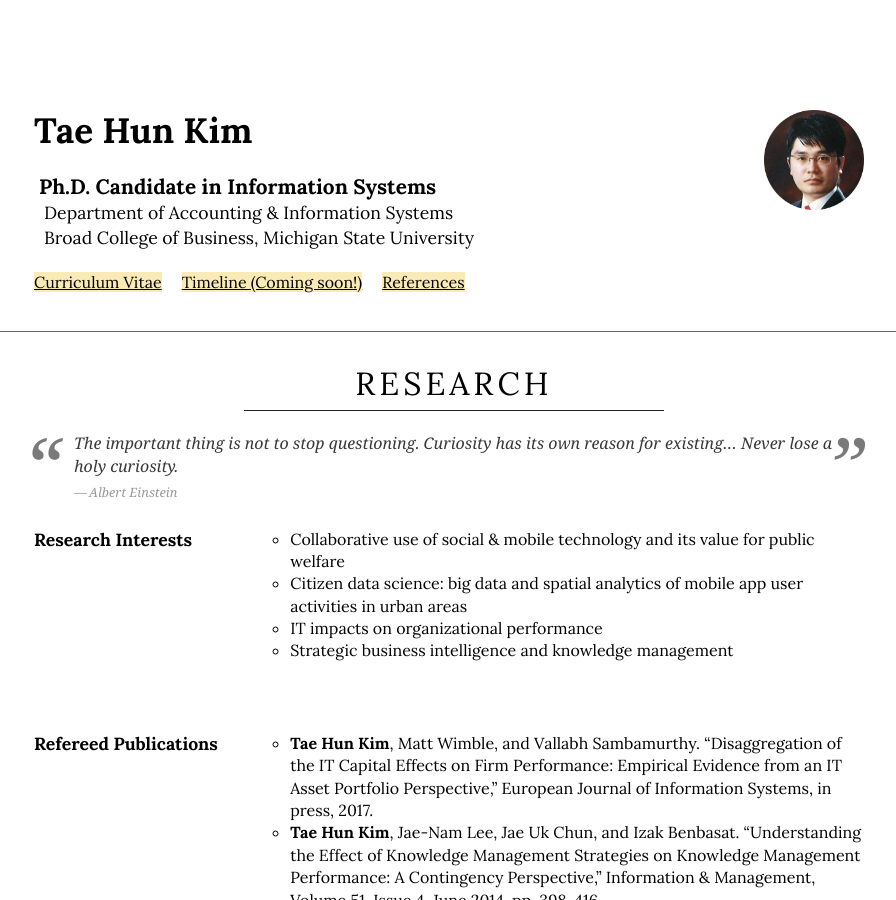
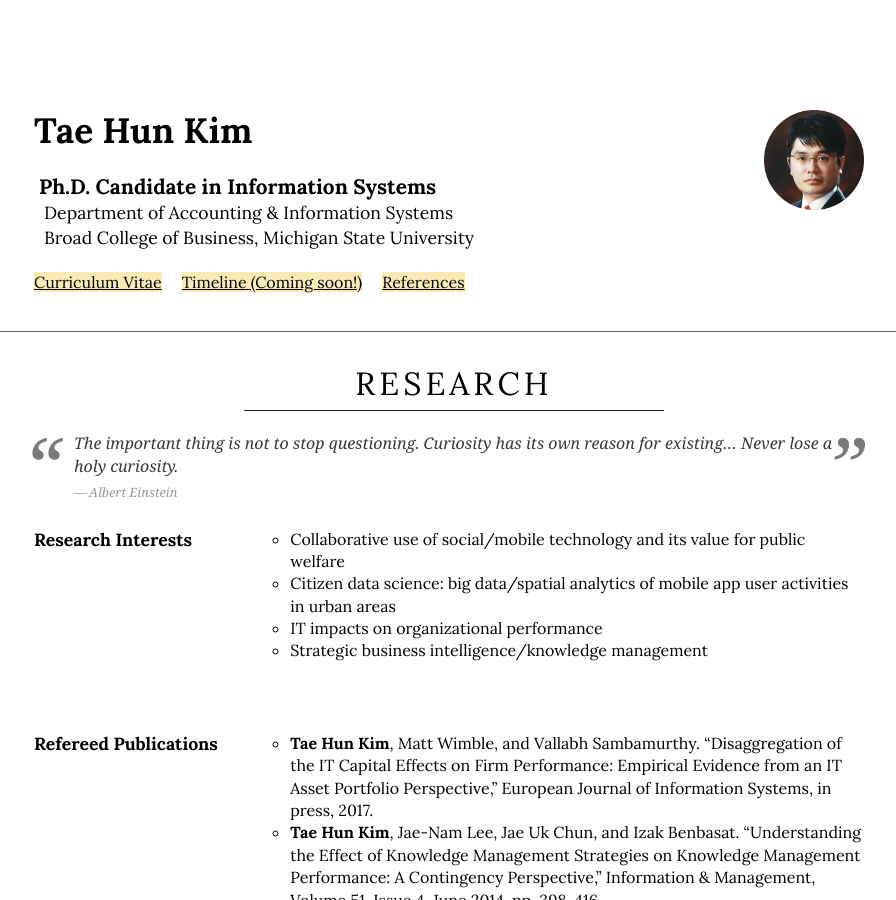
Before and after one commit to istaehun/taehun, a Jekyll site: the page built from index.html, in a window 1280 px wide and 900 px high. Shown: the whole window, without its empty margins (186-1082 px from the left). Built offline with Jekyll 4.4.1, drawn with Linux system fonts in a browser that asks for light colours; nearby versions of some CDN libraries.

Commit message:
Update research.yml

```diff
--- a/_data/research.yml
+++ b/_data/research.yml
@@ -1,10 +1,10 @@
 -
   sub-title: Research Interests
   list:
-    - "Collaborative use of social & mobile technology and its value for public welfare"
-    - "Citizen data science: big data and spatial analytics of mobile app user activities in urban areas"
+    - "Collaborative use of social/mobile technology and its value for public welfare"
+    - "Citizen data science: big data/spatial analytics of mobile app user activities in urban areas"
     - "IT impacts on organizational performance"
-    - "Strategic business intelligence and knowledge management"
+    - "Strategic business intelligence/knowledge management"
 -
   sub-title: Refereed Publications
   list:
```
